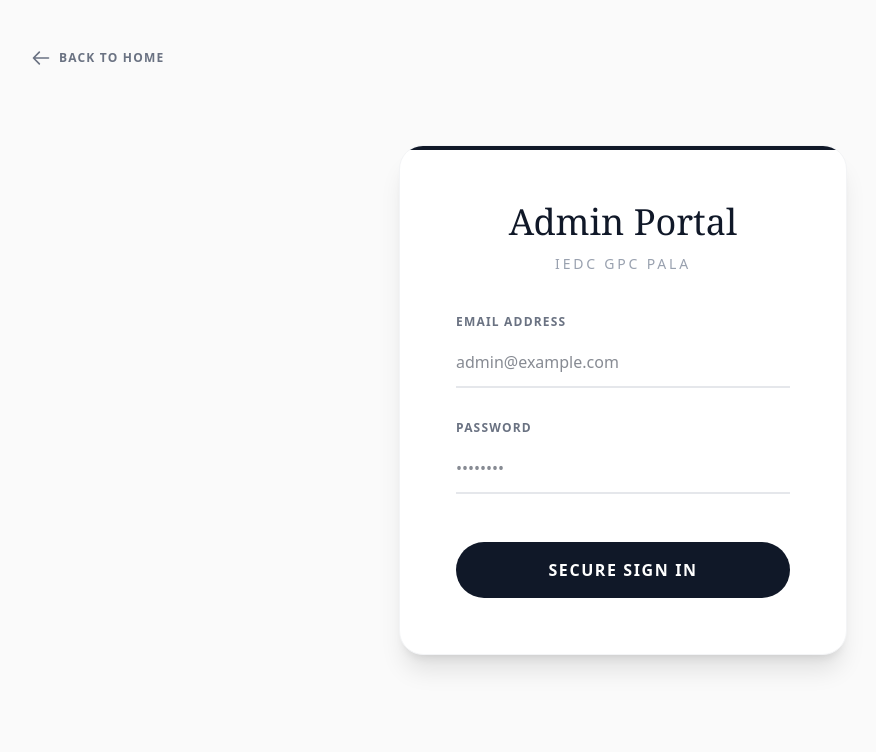
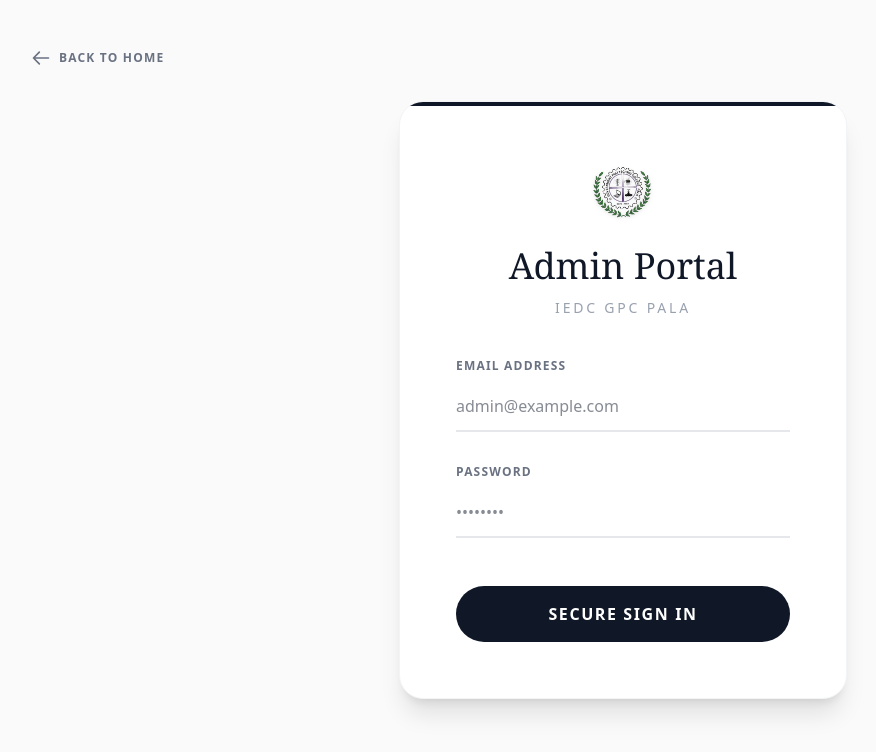
Before and after one commit to Lumina-Web-Solutions/IEDC-GPC_PALA, a Next.js app: page /admin/login in a window 1280 px wide. Shown: the top 752 px of the page, without its empty margins (17-893 px from the left). Built offline with nearby package versions, Linux system fonts and the light colour scheme; no server answers.

Commit message:
Update login page layout and styling

```diff
--- a/app/admin/login/page.jsx
+++ b/app/admin/login/page.jsx
@@ -50,7 +50,13 @@
         {/* Decorative Top Border */}
         <div className="absolute top-0 left-0 w-full h-1 bg-gray-900"></div>
 
-        <div className="text-center mb-10">
+        <div className="text-center mb-10 flex flex-col items-center">
+          {/* IEDC Logo */}
+          <img
+            src="/LogoN.png"
+            alt="IEDC GPC Pala Logo"
+            className="h-16 w-auto mb-6 drop-shadow-sm"
+          />
           <h1 className="text-4xl font-serif text-gray-900 mb-3">Admin Portal</h1>
           <p className="text-sm tracking-[0.2em] text-gray-400 uppercase">IEDC GPC Pala</p>
         </div>
```
